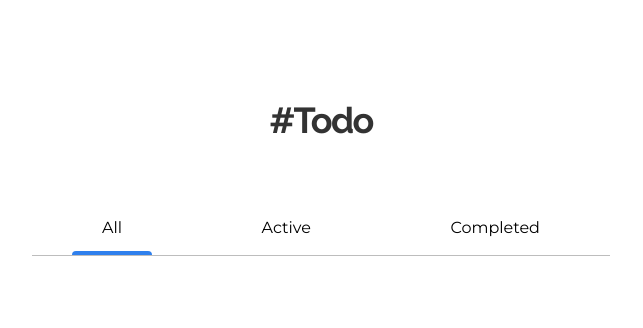
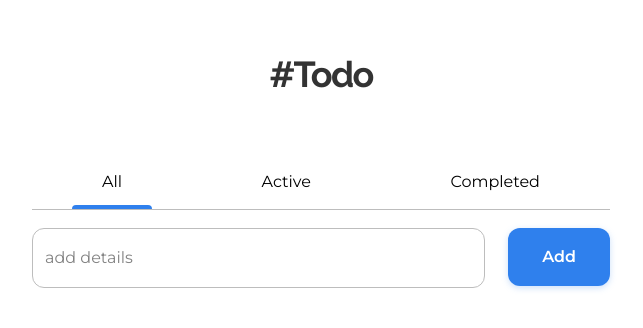
Before and after one commit to jeyofdev/devchallenges--todo-app, a React (Create React App) app: page / in a window 1280 px wide. Shown: the part 214-542 px from the top of the page, without its empty margins (319-962 px from the left). Built offline with nearby package versions, Linux system fonts and the light colour scheme.

Commit message:
feat : add the Form component

```diff
--- /dev/null
+++ b/src/components/Form/Form.jsx
@@ -0,0 +1,22 @@
+import React from 'react';
+import Button from '../Ui/Buttons/Button/Button';
+import InputText from '../Ui/Form/InputText/InputText';
+import classes from './Form.module.css';
+
+const Form = () => {
+    return (
+        <form className={classes.form}>
+            <div className={classes.form_group}>
+                <InputText placeholder="add details" />
+            </div>
+
+            <div className={classes.form_group}>
+                <Button submit type="primary">
+                    Add
+                </Button>
+            </div>
+        </form>
+    );
+};
+
+export default Form;
--- /dev/null
+++ b/src/components/Form/Form.module.css
@@ -0,0 +1,18 @@
+.form {
+    display: grid;
+    grid-template-columns: 78.29% 17.6%;
+    gap: 4.11%; /*25px*/
+    justify-items: stretch;
+    margin-bottom: 2rem;
+}
+
+.form_group {
+    display: block;
+}
+
+@media (max-width: 530px) {
+    .form {
+        grid-template-columns: 1fr;
+        gap: 0.5rem;
+    }
+}
--- /dev/null
+++ b/src/components/Ui/Buttons/Button/Button.jsx
@@ -0,0 +1,22 @@
+import React from 'react';
+import PropTypes from 'prop-types';
+import classes from './Button.module.css';
+
+const Button = ({ submit, type, children }) => {
+    return (
+        <button
+            type={submit ? 'submit' : 'button'}
+            className={`${classes.btn} ${classes[type]}`}
+        >
+            {children}
+        </button>
+    );
+};
+
+Button.propTypes = {
+    submit: PropTypes.bool.isRequired,
+    type: PropTypes.string.isRequired,
+    children: PropTypes.string.isRequired,
+};
+
+export default Button;
--- /dev/null
+++ b/src/components/Ui/Buttons/Button/Button.module.css
@@ -0,0 +1,13 @@
+.btn {
+    background: var(--color-secondary);
+    color: var(--color-light);
+    font-weight: 600;
+    padding: 1.25rem 0;
+    width: 100%;
+    border-radius: 12px;
+    box-shadow: 0px 2px 6px rgba(127, 177, 243, 0.4);
+}
+
+.btn.primary {
+    background: var(--color-primary);
+}
--- /dev/null
+++ b/src/components/Ui/Form/InputText/InputText.jsx
@@ -0,0 +1,19 @@
+import React from 'react';
+import PropTypes from 'prop-types';
+import classes from './InputText.module.css';
+
+const InputText = ({ placeholder }) => {
+    return (
+        <input
+            type="text"
+            className={classes.form_control_text}
+            placeholder={placeholder}
+        />
+    );
+};
+
+InputText.propTypes = {
+    placeholder: PropTypes.string.isRequired,
+};
+
+export default InputText;
--- /dev/null
+++ b/src/components/Ui/Form/InputText/InputText.module.css
@@ -0,0 +1,11 @@
+.form_control_text {
+    padding: 1.25rem 0.75rem;
+    width: 100%;
+    border: 1px solid var(--color-gray-100);
+    border-radius: 12px;
+}
+
+::placeholder {
+    color: var(--color-gray-200);
+    font-weight: 400;
+}
--- a/src/containers/App/App.css
+++ b/src/containers/App/App.css
@@ -6,7 +6,9 @@
 :root {
     --gutter: 15px;
 
+    --color-light: #fff;
     --color-gray-100: #bdbdbd;
+    --color-gray-200: #828282;
     --color-primary: #2f80ed;
     --color-secondary: #333333;
 
--- a/src/containers/Page/Page.jsx
+++ b/src/containers/Page/Page.jsx
@@ -1,6 +1,7 @@
 import React from 'react';
 import Navbar from '../Navbar/Navbar';
 import H1 from '../../components/Ui/Styles/H1';
+import Form from '../../components/Form/Form';
 
 const Page = () => {
     return (
@@ -15,6 +16,8 @@ const Page = () => {
             </H1>
 
             <Navbar />
+
+            <Form />
         </>
     );
 };
--- a/src/index.css
+++ b/src/index.css
@@ -158,7 +158,10 @@ h6 {
 }
 
 li,
-button {
+button,
+input,
+label,
+::placeholder {
     font-family: var(--font-family-secondary);
     font-style: normal;
     font-size: 1rem;
```
